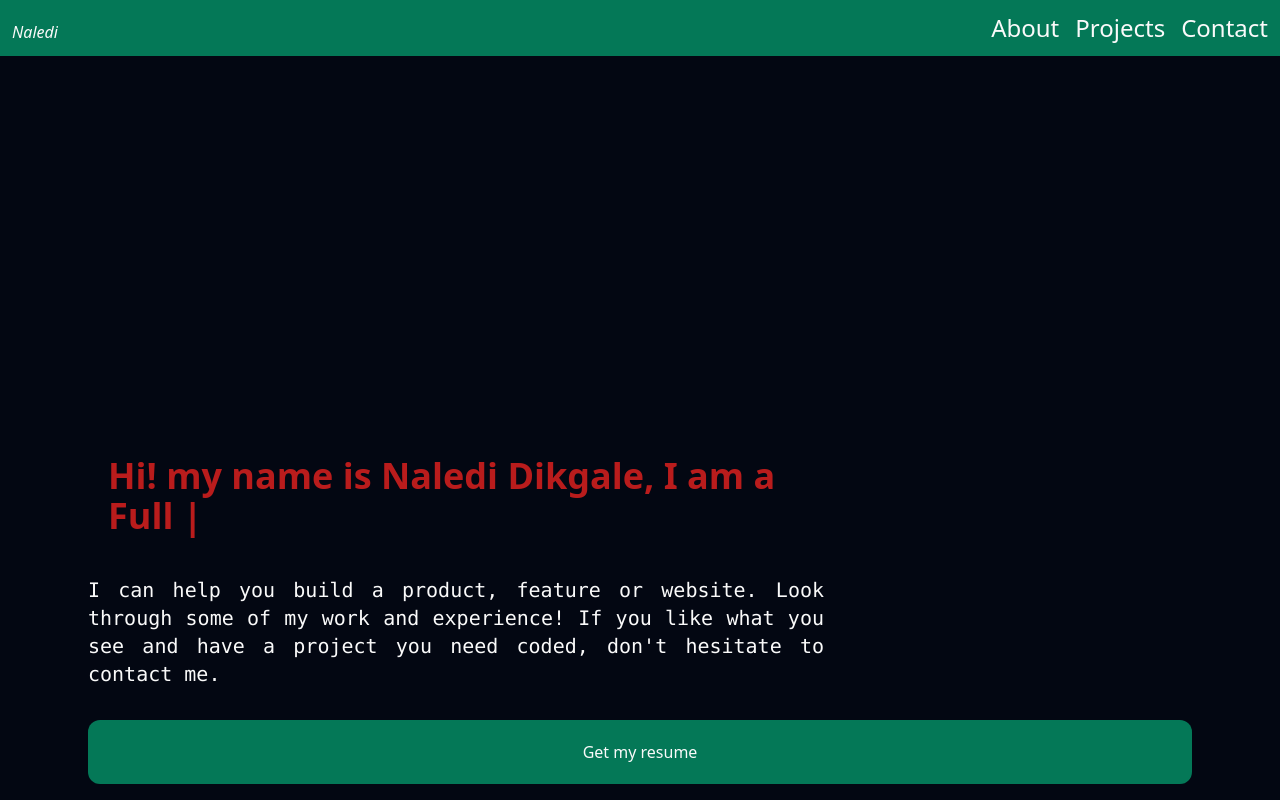
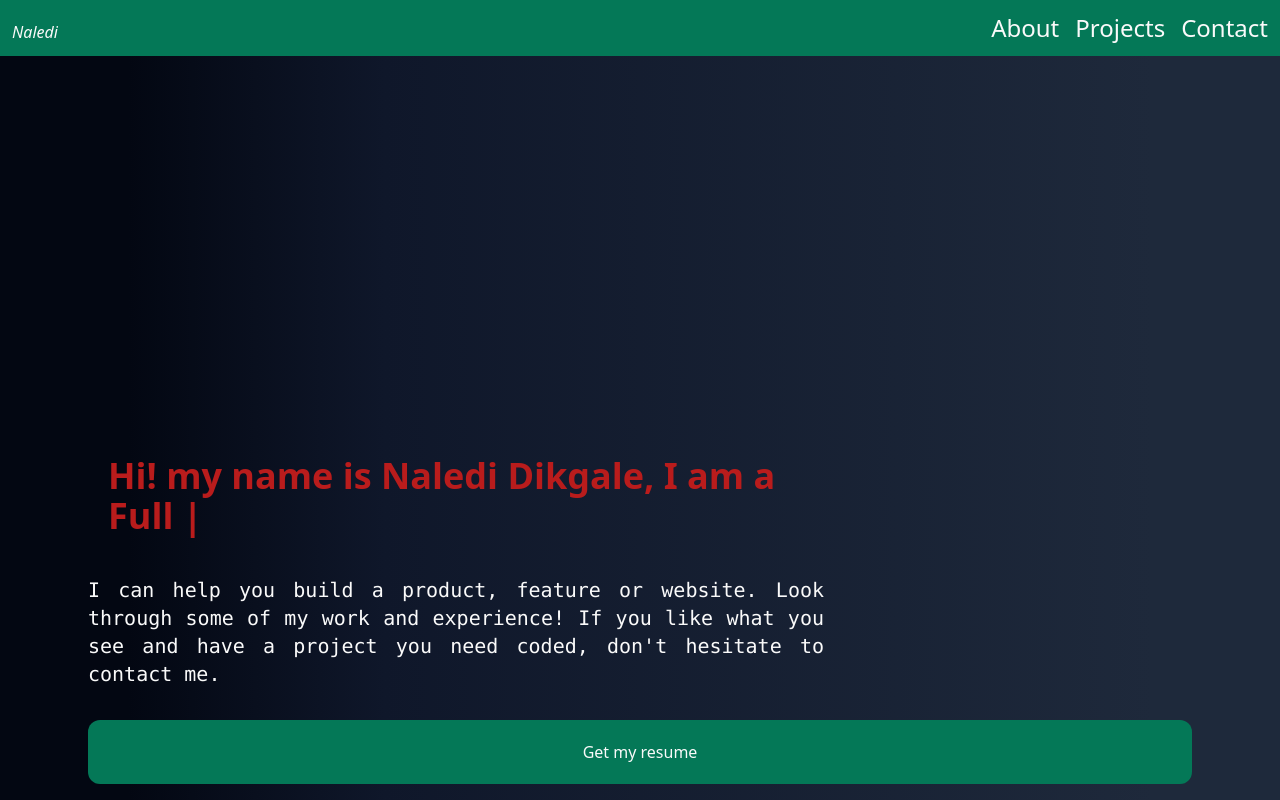
Before and after one commit to Naledi-Dikgale/my-portfolio, a React (Vite) app: page / in a window 1280 px wide. Shown: the top 800 px of the page. Built offline with nearby package versions, Linux system fonts and the light colour scheme.

Commit message:
Change styling

```diff
--- a/src/App.jsx
+++ b/src/App.jsx
@@ -10,13 +10,13 @@ function App() {
   return (
     <div
       id="app"
-      className="m-0 p-0 transition-all scroll-smooth h-full flex flex-col items-center justify-center bg-primary text-secondary"
+      className="m-0 p-0 transition-all scroll-smooth h-full flex flex-col items-center justify-center bg-gradient-to-r from-gray-950 from-10% via-slate-900 via-30% to-slate-800 to-90% text-secondary"
     >
       <header className="w-full flex items-end">
         <Navbar />
       </header>
       <main className="w-full h-full flex flex-col justify-center items-center p-4">
-        <section className="w-full h-full flex items-center justify-center  bg-hero bg-no-repeat bg-cover bg-center">
+        <section className="w-full h-full flex items-center justify-center  bg-hero bg-no-repeat bg-cover bg-center ">
         <Hero />
         </section>
         <section id="projects" className="w-full p-6 h-fit flex">
```
